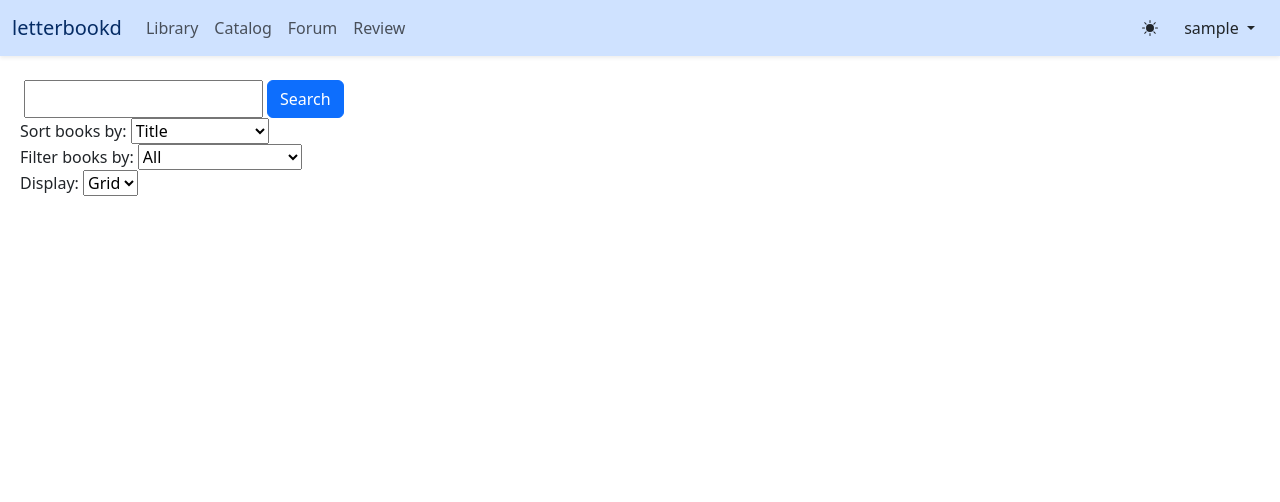
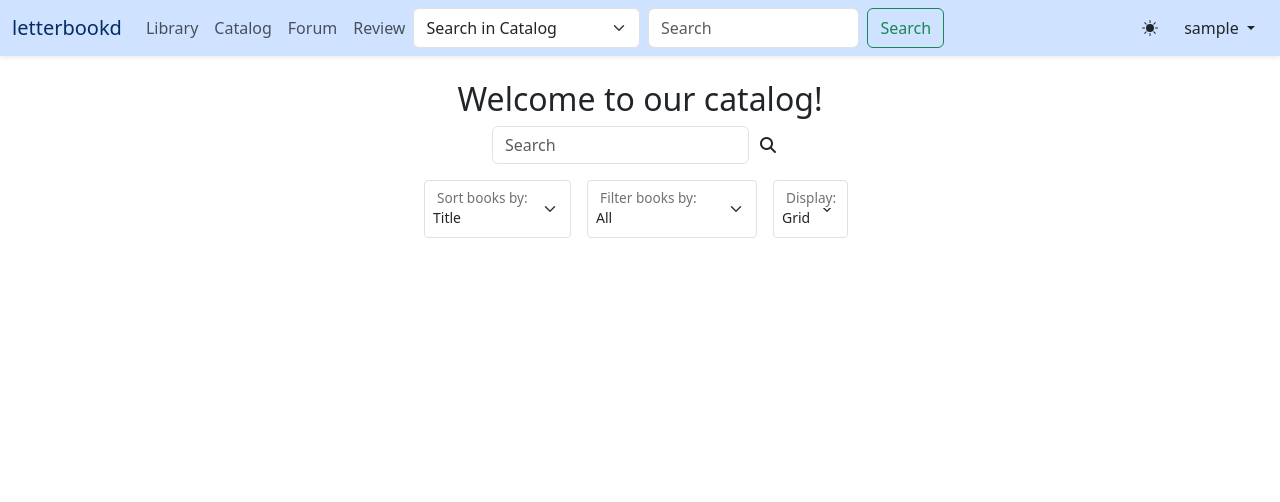
Before and after one commit to letterbookd/letterbookd, a Django app: template catalog/templates/reader_catalog.html in a window 1280 px wide. Shown: the top 502 px of the page. Run offline with Django 4.2, Linux system fonts and the light colour scheme; the template is opened without the code that fills it: values that come from a table or form of the project are taken from there, others are empty; the visitor is signed in with stand-in values (Sample User, id 1); data comes from the database, SQL or seed files in the repository; some libraries are stand-ins or nearby versions.

Commit message:
add design

```diff
--- a/catalog/templates/reader_catalog.html
+++ b/catalog/templates/reader_catalog.html
@@ -11,43 +11,52 @@
 </style>
 
 <!----------------------------------------------------------------------------------------------------------->
-
-<div class="total-books" id="total-books">
-    <p>- {{books.count}} books in total -</p>
+<div class="d-flex justify-content-center">
+    <h2>Welcome to our catalog!</h2>
 </div>
 
-<div class="search-wrapper d-flex">
-    <input type="search" id="search" class="ms-1" type="text">
-    <button class="btn btn-primary ms-1" id="search_button">Search</button>
+<div class="d-flex justify-content-center" id="total-books">
+    <p>- There are {{books.count}} books in total -</p>
 </div>
 
-<div>
-    <label>Sort books by:</label>
-    <select name="sort-books-select" id="sort-books-select" onchange="refreshBookSorted()">
+<div class="d-flex align-items-center justify-content-center mb-3">
+    <div class="input-group rounded d-flex w-auto">
+        <input type="search" id="search" class="form-control rounded" placeholder="Search" aria-label="Search" aria-describedby="search-addon">
+        <span class="input-group-text border-0 bg-transparent cursor-pointer" id="search-addon">
+            <i class="fas fa-search" role="button" id="search_button"></i>
+        </span>
+    </div>
+</div>
+
+<div class="d-flex flex-row flex-wrap gap-2 w-auto align-items-center justify-content-center">
+    <div class="form-floating pe-2">
+        <select class="form-select form-select-sm" aria-label="Sort catalog option" name="sort-books-select" id="sort-books-select" onchange="refreshBookSorted()">
             <option value="title">Title</option>
             <option value="authors">Authors</option>
             <option value="rating">Rating</option>
             <option value="favorites_count">Favorites count</option>
         </select>
+        <label for="sort-books-select">Sort books by:</label>
     </div>
 
-<div>
-    <label>Filter books by:</label>
-    <select name="sort-books-select" id="filter-books-select" onchange="refreshBookSorted()">
+    <div class="form-floating pe-2">
+        <select class="form-select form-select-sm" aria-label="Filter catalog option" name="filter-books-select" id="filter-books-select" onchange="refreshBookSorted()">
             <option value="all">All</option>
             <option value="in_personal_library">In Personal Library</option>
         </select>
+        <label for="filter-books-select">Filter books by:</label>
     </div>
 
-<div>
-    <label>Display:</label>
-    <select name="display-books-select" id="display-books-select" onchange="refreshBookSorted()">
+    <div class="form-floating pe-2">
+        <select class="form-select form-select-sm" aria-label="Display catalog option" name="display-books-select" id="display-books-select" onchange="refreshBookSorted()">
             <option value="grid">Grid</option>
             <option value="list">List</option>
         </select>
+        <label for="display-book-select">Display:</label>
+    </div>
 </div>
 
-<div class="d-flex flex-wrap" id="book-container"></div>
+<div class="d-flex flex-wrap mt-4 justify-content-center gap-2" id="book-container"></div>
 
 <script>
 
@@ -190,14 +199,19 @@
             books.forEach((item) => {
                 let authors = item.fields.authors.replaceAll(";", ", ")
 
-                htmlString += `\n<div id="book-container-${item.pk}" class="border border-3 m-1 p-3" style="width:100% ; height:100% ; text-align:left">
+                htmlString += `\n<div id="book-container-${item.pk}" class="border border-3 rounded-3 m-1 p-1" style="width:40% ; height:100% ; text-align:left">
                 <div class="book" style="width:100% ; height:100%">
-                    <div onclick="show_book_detail(${item.pk})" class="book-content d-flex flex-column align-items-left justify-content-center" style="width:100% ; height:100% ; cursor:pointer">
+                    <div onclick="show_book_detail(${item.pk})" class="book-content d-flex align-items-left justify-content-left" style="width:100% ; height:100% ; cursor:pointer">
+                        <div class="mb-0">
+                            <img id="thumbnail-${item.pk}" src="${item.fields.thumbnail}" style="height:200px ; width:auto"></img>
+                        </div>
+                        <div class="d-flex flex-column ms-3 justify-content-center">
                             <div class="mb-0.5">
                                 <h5>${item.fields.title}</h5>
                             </div>
                             <div class="mb-1">
-                            <h6>${authors}</h6>
+                                <h6>by ${authors}</h6>
+                            </div>
                         </div>
                     </div>
                 </div>
--- a/catalog/views.py
+++ b/catalog/views.py
@@ -13,6 +13,15 @@ from django.urls import reverse
 from django.views.decorators.csrf import csrf_exempt
 from django.contrib.auth.decorators import login_required
 from django.shortcuts import get_object_or_404
+
+def book_in_library(request, id):
+    reader = Reader.objects.get(user=request.user)
+    library = reader.personal_library
+    book = Book.objects.get(pk=id)
+
+    target_book = LibraryBook.objects.filter(library=library, book=book)
+    return HttpResponse(serializers.serialize('json', target_book))
+
 
 @login_required(login_url='/login')
 def show_librarian_catalog(request):
--- a/templates/navbar.html
+++ b/templates/navbar.html
@@ -31,6 +31,16 @@
                 <li class="nav-item">
                     <a class="nav-link" aria-current="page" href="{% url 'review:show_reviews' %}">Review</a>
                 </li>
+
+                <form id="search" class="d-flex" action="{% url 'reader:search_handler' %}" method="get">
+                    <select class="form-select me-2" name="search_type" aria-label="Search Type">
+                        <option value="catalog" selected>Search in Catalog</option>
+                        <option value="reader">Search Reader</option>
+                    </select>
+                    <input class="form-control me-2" type="search" placeholder="Search" aria-label="Search" name="q">
+
+                    <button class="btn btn-outline-success" type="submit">Search</button>
+                </form>
                 {% endif %}
             </ul>
 
```
Also changed, not shown: catalog/templates/book_detail.html (+14 -6 lines), catalog/templates/librarian_catalog.html (+26 -16 lines). Lines whose indentation alone changed are shown as unchanged.
